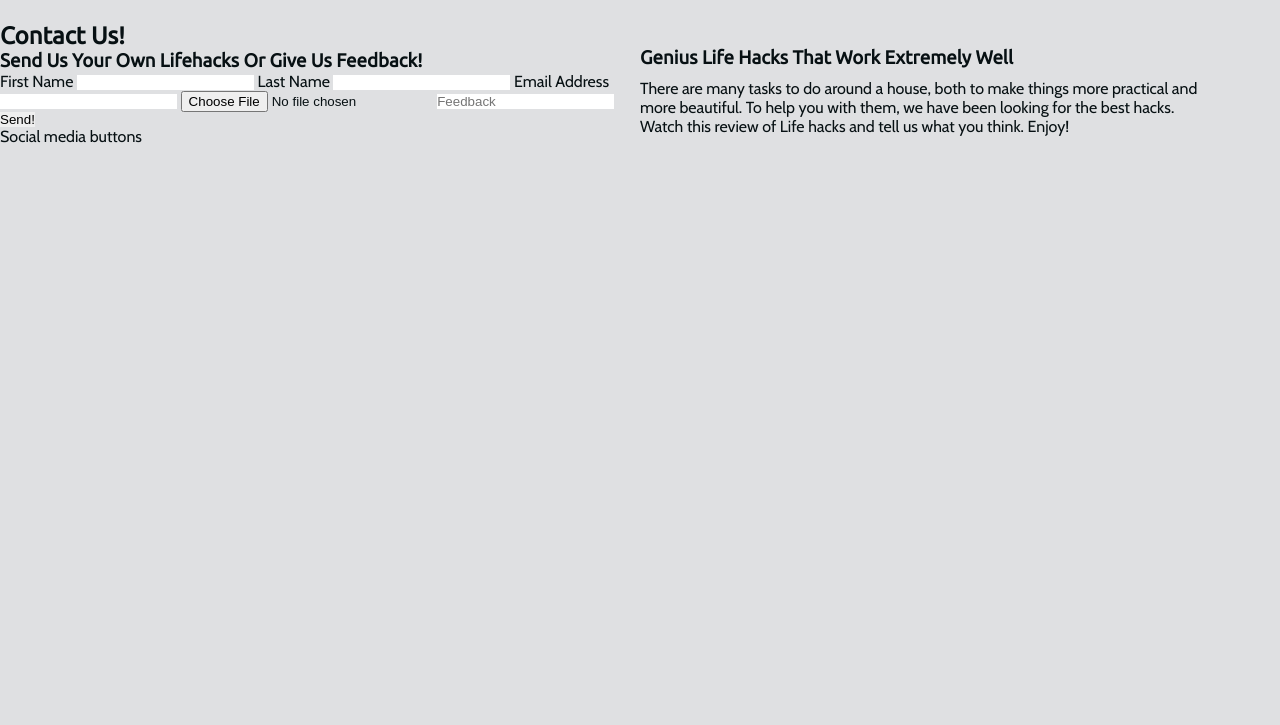
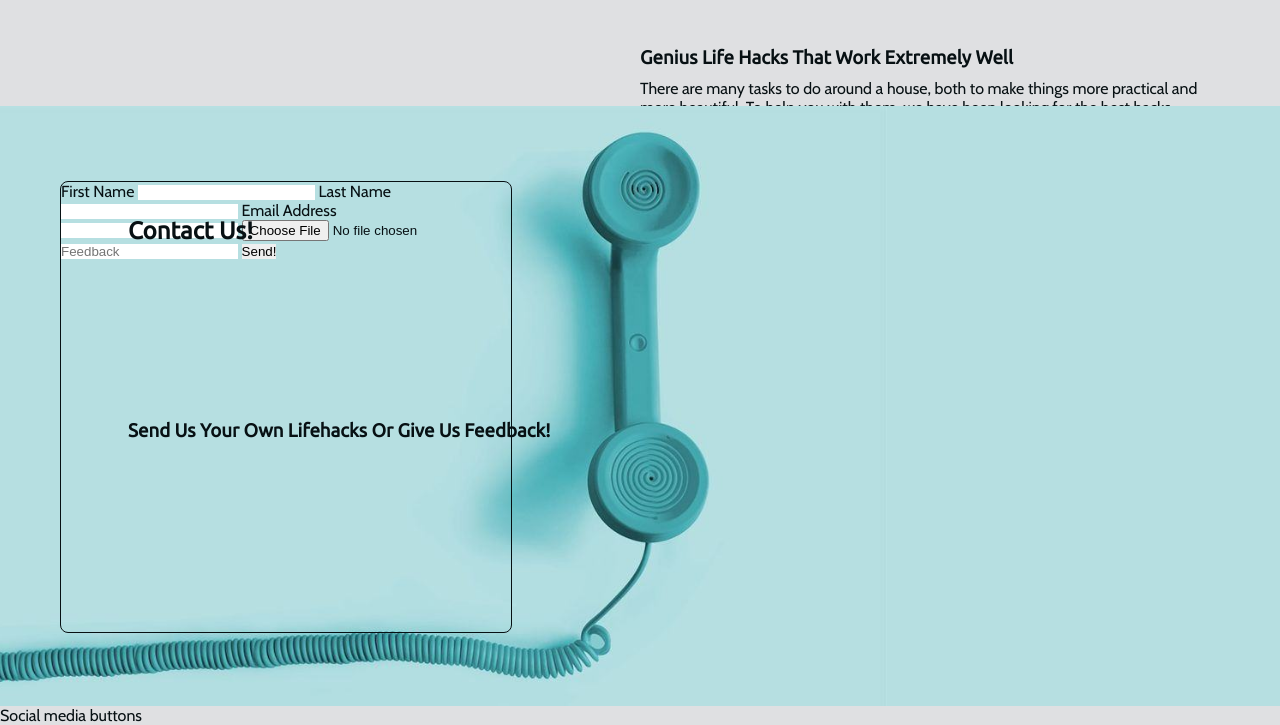
Before and after one commit to Code-Institute-Submissions/Jdzelhorst-Hacks4Life_FebResub, a plain HTML site: page index.html in a window 1280 px wide. Shown: the part 3448-4173 px from the top of the page. Before the commit the page ends 3795 px from the top, so only its background shows below. Drawn offline with nearby package versions, Linux system fonts and the light colour scheme.

Commit message:
Added rought styling to the contact-form

```diff
--- a/assets/css/style.css
+++ b/assets/css/style.css
@@ -173,7 +173,7 @@ h1, h2, h3, h4 {
 
 #videos {
     padding-top: 50px;
-    height: auto;
+    height: 800px;
     width: 100%;
 }
 
@@ -234,3 +234,36 @@ h1, h2, h3, h4 {
 }
 
 /* Contact form */
+
+#contact {
+    height: 600px;
+    width: 100%;
+    position: relative;
+}
+
+#background-contact {
+    width: 100%;
+    height: 600px;
+    background: url('../images/contact-us-background.jpg') no-repeat center;
+    background-size: cover;
+}
+
+#contact-heading {
+    float: left;
+    margin-top: 25px;
+    margin-left: 10%;
+    position: absolute;
+    line-height: 200px;
+    width: auto;
+    height: auto;
+}
+
+#contact-form {
+    float: right;
+    margin-top: 75px;
+    margin-right: 10%;
+    width: 450px;
+    height: 450px;
+    border: 1px solid;
+    border-radius: 8px;
+}
--- a/index.html
+++ b/index.html
@@ -104,27 +104,26 @@
         </div>
     </section>
     <section id="contact">
-        <div id="background-contact"></div>
-        <div id="contact-form">
-            <form method="POST" action="https://formdump.codeinstitute.net/" class="signup-form">
+        <div id="background-contact">
+            <div id="contact-heading">
             <h2>Contact us!</h2>
             <h3>Send us your own lifehacks or give us feedback!</h3>
+            </div>
+            <div id="contact-form">
+                <form method="POST" action="https://formdump.codeinstitute.net/">
                     <label for="fname">First Name</label>
                     <input id="first_name" name="first_name" type="text" required class="form-text">
-
                     <label for="lname">Last Name</label>
                     <input id="last_name" name="last_name" type="text" required class="form-text">
-
                     <label for="email">Email Address</label>
                     <input type="email" id="email" name="email_address" required class="form-text">
-
                     <input type="file" id="file" name="file">
-
                     <input type="text" id="feedback" name="feedback" placeholder="Feedback">
-
                     <input id="send-button" type="submit" value="Send!">
                 </form>
             </div>
+        </div>
+
     </section>
     <footer>
         Social media buttons
```
Also changed, not shown: 1 other file. Lines whose indentation alone changed are shown as unchanged.
